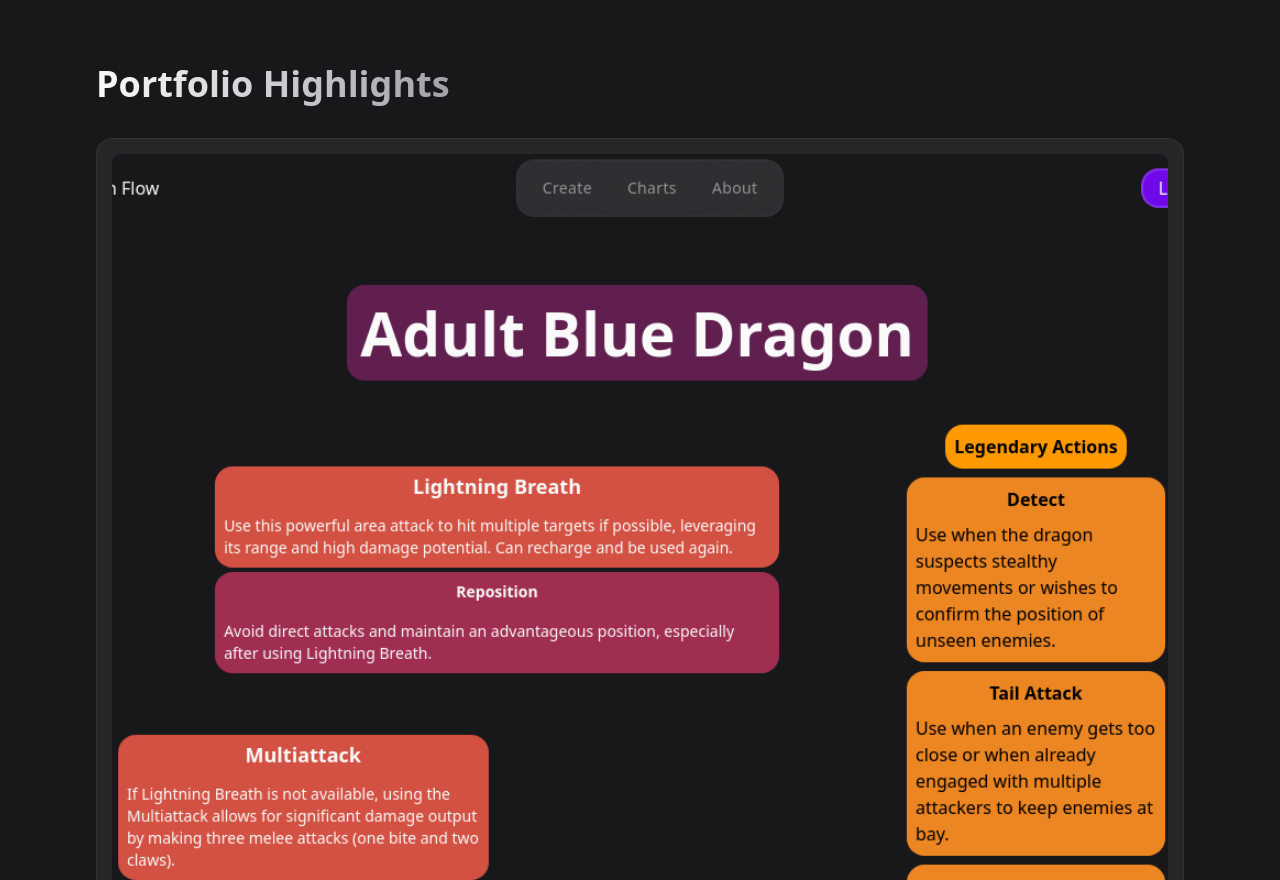
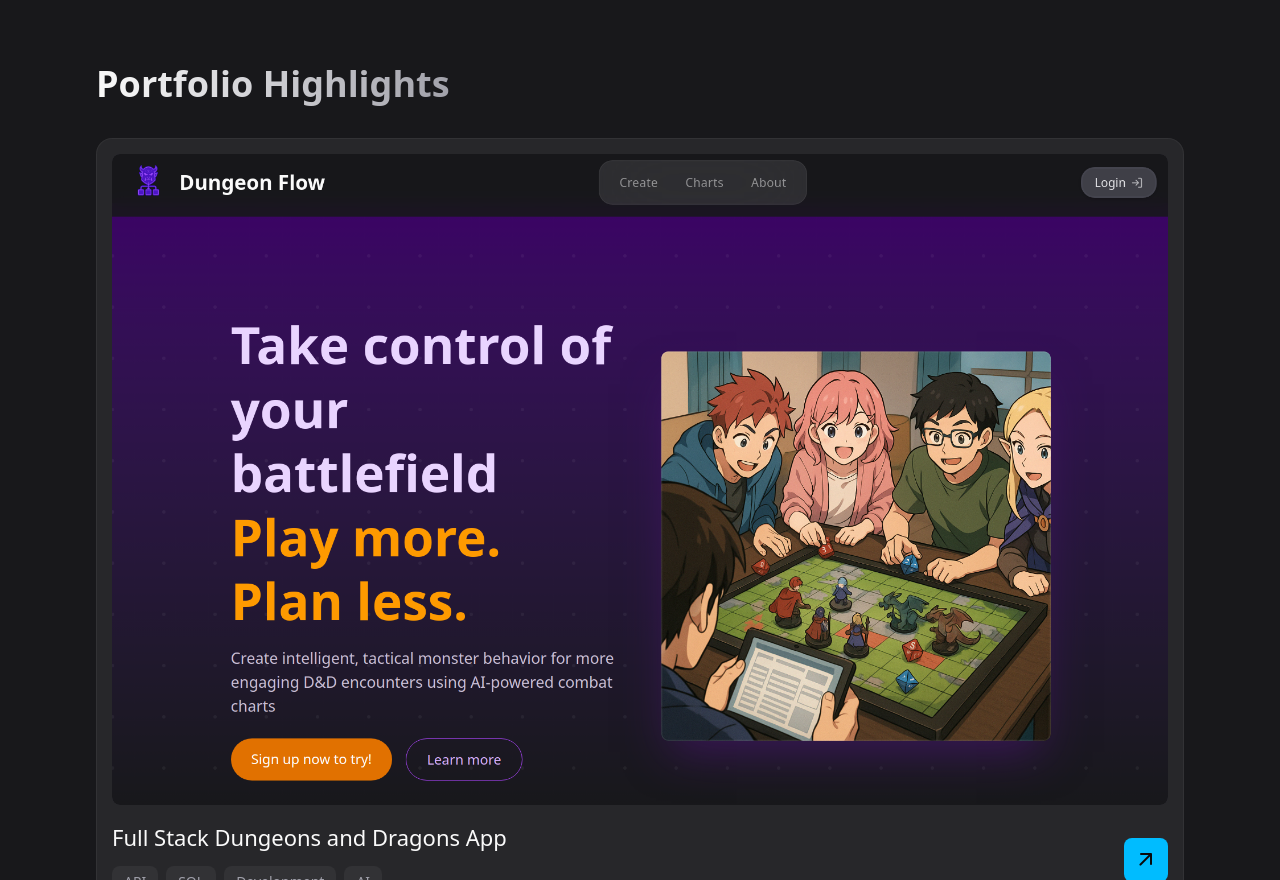
Before and after one commit to ChonnyRama/chonny_portfolio, a React (Vite) app: page / in a window 1280 px wide. Shown: the part 1920-2800 px from the top of the page. Built offline with nearby package versions, Linux system fonts and the light colour scheme.

Commit message:
Update images for project highlights

```diff
--- a/src/components/Hero.jsx
+++ b/src/components/Hero.jsx
@@ -18,7 +18,7 @@ export default function Hero() {
             </div>
           </div>
           <h2 className="headline-1 mb-8 mt-5 max-w-[15ch] sm:max-w-[5ch] lg:mb-10 lg:max-w-[15ch]">
-            Building modern websites, one line at a time
+            Crafting modern websites, one line at a time
           </h2>
           <div className="flex items-center gap-3">
             <ButtonPrimary label="Download CV" icon="download" href="/cv/Chonny_resume.pdf" />
--- a/src/components/ProjectCard.jsx
+++ b/src/components/ProjectCard.jsx
@@ -1,7 +1,8 @@
-import React from 'react';
+import { useState } from 'react';
 import PropTypes from 'prop-types';
 
-export default function ProjectCard({ imgSrc, title, tags, projectLink, classes }) {
+export default function ProjectCard({ imgSrc, imgSrcHover, title, tags, projectLink, classes }) {
+  const [isHovered, setIsHovered] = useState(false);
   return (
     <div
       className={
@@ -9,8 +10,12 @@ export default function ProjectCard({ imgSrc, title, tags, projectLink, classes
         classes
       }
     >
-      <figure className="img-box mb-4 aspect-square rounded-lg">
-        <img src={imgSrc} alt={title} loading="lazy" className="img-cover" />
+      <figure
+        className="img-box mb-4 rounded-lg"
+        onMouseEnter={() => setIsHovered(true)}
+        onMouseLeave={() => setIsHovered(false)}
+      >
+        <img src={isHovered ? imgSrcHover : imgSrc} alt={title} loading="lazy" className="img-contain" />
       </figure>
       <div className="flex items-center justify-between">
         <div>
@@ -23,19 +28,24 @@ export default function ProjectCard({ imgSrc, title, tags, projectLink, classes
             ))}
           </div>
         </div>
-        <div className="grid h-11 w-11 shrink-0 place-items-center rounded-lg bg-sky-400 text-zinc-950">
+        <a
+          href={projectLink}
+          target="_blank"
+          rel="noopener noreferrer"
+          className="grid h-11 w-11 shrink-0 place-items-center rounded-lg bg-sky-400 text-zinc-950"
+        >
           <span className="material-symbols-rounded" aria-hidden="true">
             arrow_outward
           </span>
-        </div>
+        </a>
       </div>
-      <a href={projectLink} className="absolute inset-0" target="_blank"></a>
     </div>
   );
 }
 
 ProjectCard.propTypes = {
   imgSrc: PropTypes.string.isRequired,
+  imgSrcHover: PropTypes.string,
   title: PropTypes.string.isRequired,
   tags: PropTypes.array.isRequired,
   projectLink: PropTypes.string,
--- a/src/components/Works.jsx
+++ b/src/components/Works.jsx
@@ -3,7 +3,8 @@ import ProjectCard from './ProjectCard';
 
 const works = [
   {
-    imgSrc: 'Lei3cmX.png',
+    imgSrc: 'dungeonFlowLanding.png',
+    imgSrcHover: 'dungeonFlowChart.png',
     title: 'Full Stack Dungeons and Dragons App',
     tags: ['API', 'SQL', 'Development', 'AI'],
     projectLink: 'https://dungeon-flow.onrender.com',
@@ -15,8 +16,15 @@ export default function Works() {
       <div className="container">
         <h2 className="headline-2 mb-8">Portfolio Highlights</h2>
         <div className="">
-          {works.map(({ imgSrc, title, tags, projectLink }, index) => (
-            <ProjectCard key={index} imgSrc={imgSrc} title={title} tags={tags} projectLink={projectLink}></ProjectCard>
+          {works.map(({ imgSrc, imgSrcHover, title, tags, projectLink }, index) => (
+            <ProjectCard
+              key={index}
+              imgSrc={imgSrc}
+              imgSrcHover={imgSrcHover}
+              title={title}
+              tags={tags}
+              projectLink={projectLink}
+            ></ProjectCard>
           ))}
         </div>
       </div>
```
Also changed, not shown: public/dungeonFlowChart.png (added), public/dungeonFlowLanding.png (added).
